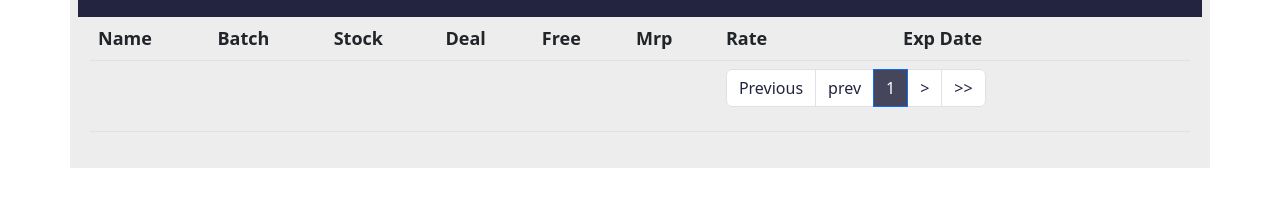
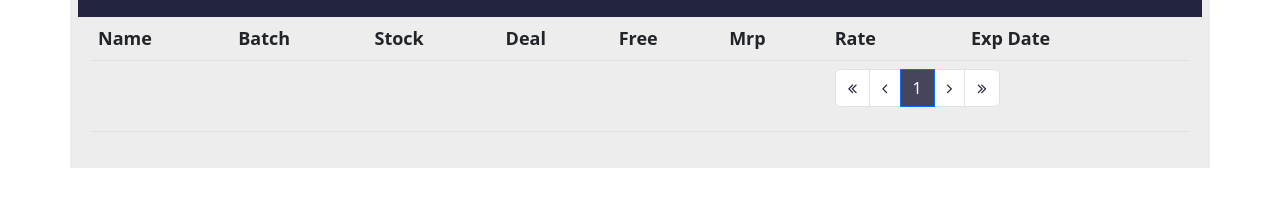
Before and after one commit to nikithamahareddy/stockAssessment, a plain HTML site: page index.html in a window 1280 px wide. Shown: the part 107-314 px from the top of the page. Drawn offline with nearby package versions, Linux system fonts and the light colour scheme.

Commit message:
Update index.html

```diff
--- a/index.html
+++ b/index.html
@@ -4,6 +4,7 @@
 <head>
     <title>Page Title</title>
     <link href="https://cdn.jsdelivr.net/npm/bootstrap@5.2.1/dist/css/bootstrap.min.css" rel="stylesheet">
+    <link rel="stylesheet" href="https://cdnjs.cloudflare.com/ajax/libs/font-awesome/4.7.0/css/font-awesome.min.css">
     <style>
         * {
             padding: 0px;
@@ -106,16 +107,16 @@
                             <td colspan="2">
                                 <ul class="pagination">
                                     <li class="page-item"><a class="page-link " href="#" id="finalPreviousPage"
-                                            onclick="finalPreviousPage()">Previous</a>
+                                            onclick="finalPreviousPage()"><i class="fa fa-angle-double-left"></i></a>
                                     </li>
                                     <li class="page-item"><a class="page-link" href="#" id="previousPage"
-                                            onclick="previousPage()">prev</a></li>
+                                            onclick="previousPage()"><i class="fa fa-angle-left"></i></a></li>
                                     <li class="page-item active"><a class="page-link" href="#" id="currentPage">1</a>
                                     </li>
                                     <li class="page-item"><a class="page-link" href="#" id="nextPage"
-                                            onclick="nextPage()">></a></li>
+                                            onclick="nextPage()"><i class="fa fa-angle-right"></i></a></li>
                                     <li class="page-item"><a class="page-link" href="#" id="finalNextPage"
-                                            onclick="finalNextPage()">>></a></li>
+                                            onclick="finalNextPage()"><i class="fa fa-angle-double-right"></i></a></li>
                                 </ul>
                             </td>
                         </tr>
```
